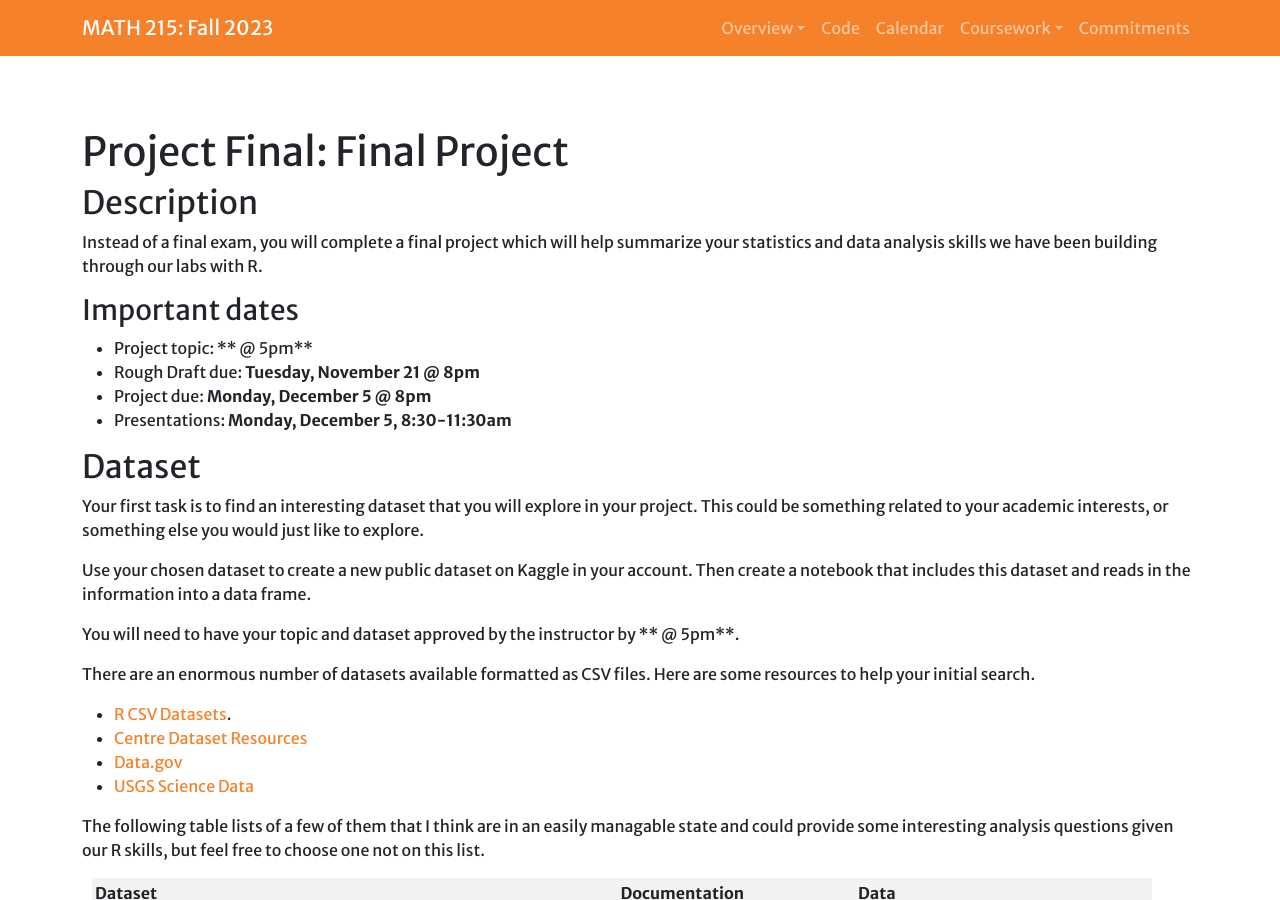
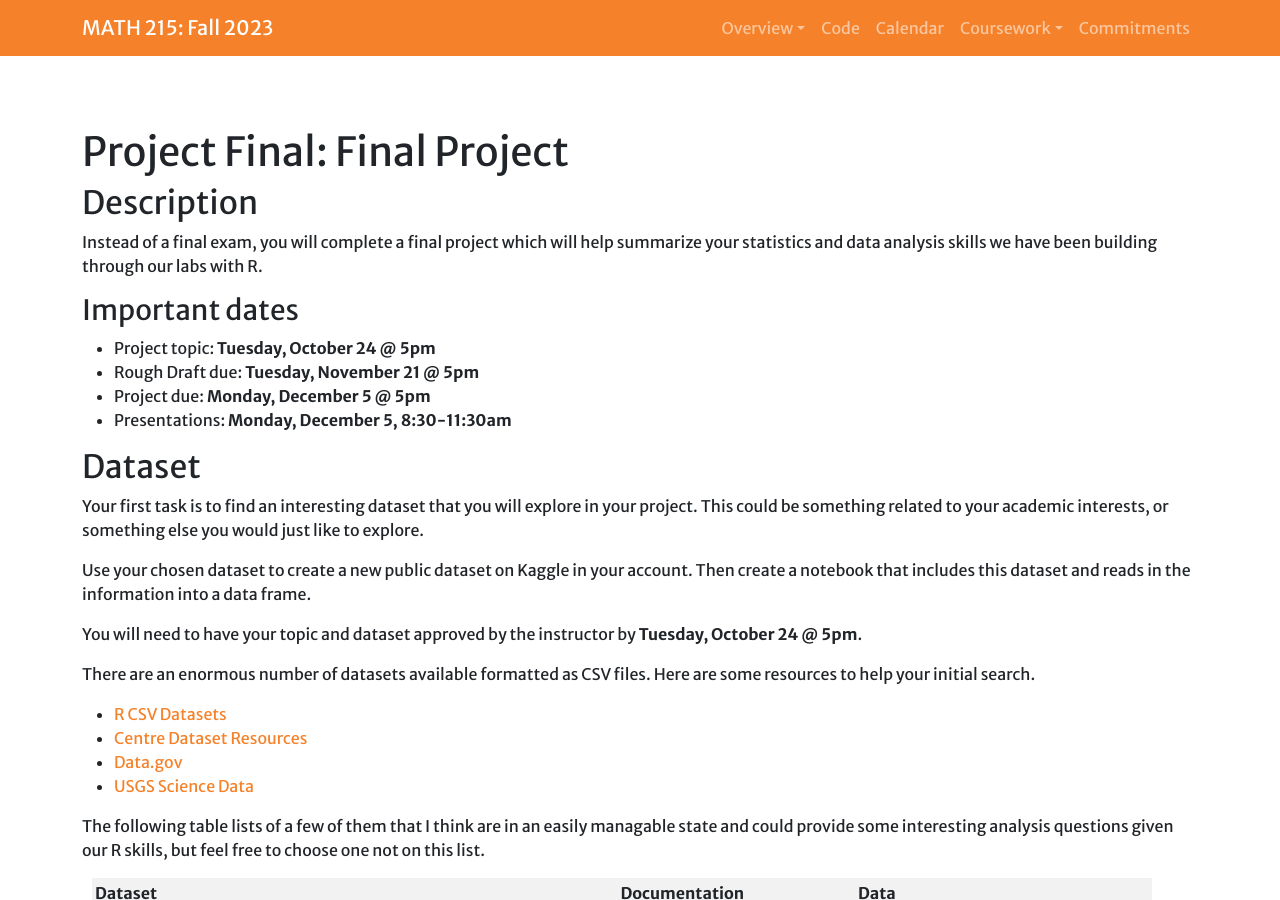
Before and after one commit to Hendrix-CS/math215, a Jekyll site: the page built from projects/finalproject.md, in a window 1280 px wide and 900 px high. Built offline with Jekyll 4.4.1, drawn with Linux system fonts in a browser that asks for light colours; a script that is not in the unit is left out; our own code applies the rules of GitHub Pages for plain Markdown files; some of the changed text lies outside the part shown.

Commit message:
Fixing up the project info

```diff
--- a/projects/finalproject.md
+++ b/projects/finalproject.md
@@ -15,9 +15,9 @@ help summarize your statistics and data analysis skills we have been building th
 
 ### Important dates
 
--   Project topic: **{{page.designdue}} @ 5pm**
--   Rough Draft due: **{{page.draftdue}} @ 8pm**
--   Project due: **{{page.finaldue}} @ 8pm**
+-   Project topic: **{{page.topicdue}} @ 5pm**
+-   Rough Draft due: **{{page.draftdue}} @ 5pm**
+-   Project due: **{{page.finaldue}} @ 5pm**
 -   Presentations: **{{page.finaldue}}, 8:30-11:30am**
 
 ## Dataset
@@ -26,11 +26,11 @@ Your first task is to find an interesting dataset that you will explore in your
 
 Use your chosen dataset to create a new public dataset on Kaggle in your account. Then create a notebook that includes this dataset and reads in the information into a data frame.
 
-You will need to have your topic and dataset approved by the instructor by **{{page.designdue}} @ 5pm**.
+You will need to have your topic and dataset approved by the instructor by **{{page.topicdue}} @ 5pm**.
 
 There are an enormous number of datasets available formatted as CSV files. Here are some resources to help your initial search.
 
-*  [R CSV Datasets](https://vincentarelbundock.github.io/Rdatasets/datasets.html).
+*  [R CSV Datasets](https://vincentarelbundock.github.io/Rdatasets/datasets.html)
 *  [Centre Dataset Resources](https://library.centre.edu/DataScience/finddatasets)
 *  [Data.gov](https://data.gov/)
 *  [USGS Science Data](https://www.usgs.gov/products/data)
@@ -87,7 +87,7 @@ Your paper should have the following headings and sections:
 
 First, you should lay the groundwork for the topic you will be discussing in your paper. What would someone need to know about the topic if they are unfamiliar with it in order to understand your analysis below? What questions will you be answering with your graphs, statistical analysis, and later discussion? Do you have a hypothesis for what you will find when you do the analysis?
 
-{% include note.html content="You must be asking at least **two** different questions about your dataset." %}
+{% include important.html content="You must be asking at least **two** different questions about your dataset." %}
 
 This will probably involve a few references to outside material or other websites. If it is a website, make a link to it; if it is a textbook, use a consistent citation structure.
 You may use [MLA](https://owl.purdue.edu/owl/research_and_citation/mla_style/mla_formatting_and_style_guide/mla_formatting_and_style_guide.html), [APA](https://owl.purdue.edu/owl/research_and_citation/apa_style/apa_formatting_and_style_guide/general_format.html), or other formats, as long as a reader can easily find the reference.
@@ -102,7 +102,7 @@ You will need to research the original paper that discussed
 the dataset to find this information. Summarize this in your own words,
 do not copy from the source.
 
-{% include note.html content="If you cannot find an appropriate data provenance or original source, then this dataset is probably not the best one to use for this project." %}
+{% include warning.html content="If you cannot find an appropriate data provenance or original source, then this dataset is probably not the best one to use for this project." %}
 
 ### Data Notebook
 
```
Also changed, not shown: other parts of projects/finalproject.md (+1 -1 lines).
